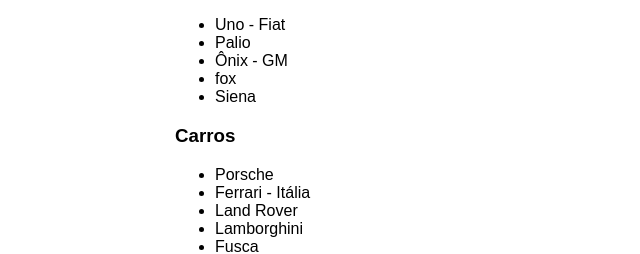
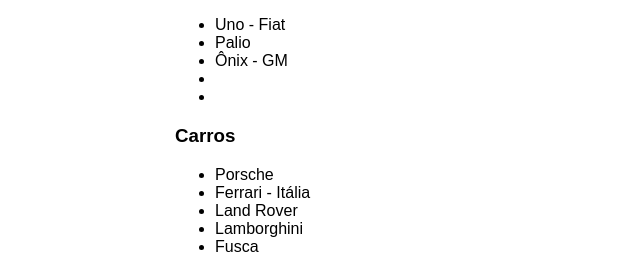
Before and after one commit to PedrooSilvaa/course-jquery, a plain HTML site: page seletores/index.html in a window 1280 px wide. Shown: the part 943-1197 px from the top of the page, 0-640 px from the left. Drawn offline with Linux system fonts and the light colour scheme.

Commit message:
class on selectors for content filters

```diff
--- a/seletores/index.html
+++ b/seletores/index.html
@@ -82,8 +82,8 @@
                         <li data-ano="1983">Uno <span> - Fiat</span></li>
                         <li data-ano="1996">Palio</li>
                         <li data-ano="2013">Ônix <span> - GM</span></li>
-                        <li>fox</li>
-                        <li>Siena</li>
+                        <li></li>
+                        <li></li>
                     </ul>
 
                 </div>
@@ -129,36 +129,23 @@
 
         <script type="text/javascript">
 
-            // Selecionando o ultimo elemento, mesmo que seja mais de um caso
-            // $(document).ready(function(){
-            //     $('.cars_list li:last-child').css('text-decoration', 'underline')
-            // })
+            // Selecionando um elemento pelo seu conteudo
+            // $('.menu li a:contains(Abo)').css('outline', 'solid red 2px')
 
-            // Selecionando o primeiro elemento, mesmo que seja mais de um caso
-            // $(document).ready(function(){
-            //     $('.cars_list li:first-child').css('text-decoration', 'underline')
-            // })
+            // Selecionando um elemento que não possui conteúdo
+            // $('.cars_list li:empty').text("Vazio").css({
+            //     'background': 'red',
+            //     'color': 'white'
+            // });
 
-            // Selecionando os elemento de maneira alternada (par)
-            // $(document).ready(function(){
-            //     $('.cars_list li:nth-child(even)').css('text-decoration', 'underline')
-            // })
+            // Selecionando um elemento que possui conteúdo
+            // $('.cars_list li:parent').append('<span style="color: green;"> - Tem valor </span>')
 
-            // Selecionando os elemento de maneira alternada (impar)
-            // $(document).ready(function(){
-            //     $('.cars_list li:nth-child(odd)').css('text-decoration', 'underline')
-            // })
-
-            // Selecionando um elemento em uma posicao espeecifica, mesmo que seja mais de um
-            // $(document).ready(function(){
-            //     $('.cars_list li:nth-child(1)').css('text-decoration', 'underline')
-            // })
-
-            // Selecionando um elemento em uma posicao espeecifica, comecando do ultimo elemento
-            // $(document).ready(function(){
-            //     $('.cars_list li:nth-last-child(1)').css('text-decoration', 'underline')
-            // })
-
+            // Selecionando os elementos que possuem outros elementos
+            // $('.cars_list li:has(span)').animate({
+            //     fontSize: '30px',
+            //     'opacity': 0.7
+            // }, 2000)
 
         </script>
 
```
Also changed, not shown: seletores/seletores_filtros_css3.js (added, +29 -0 lines).
